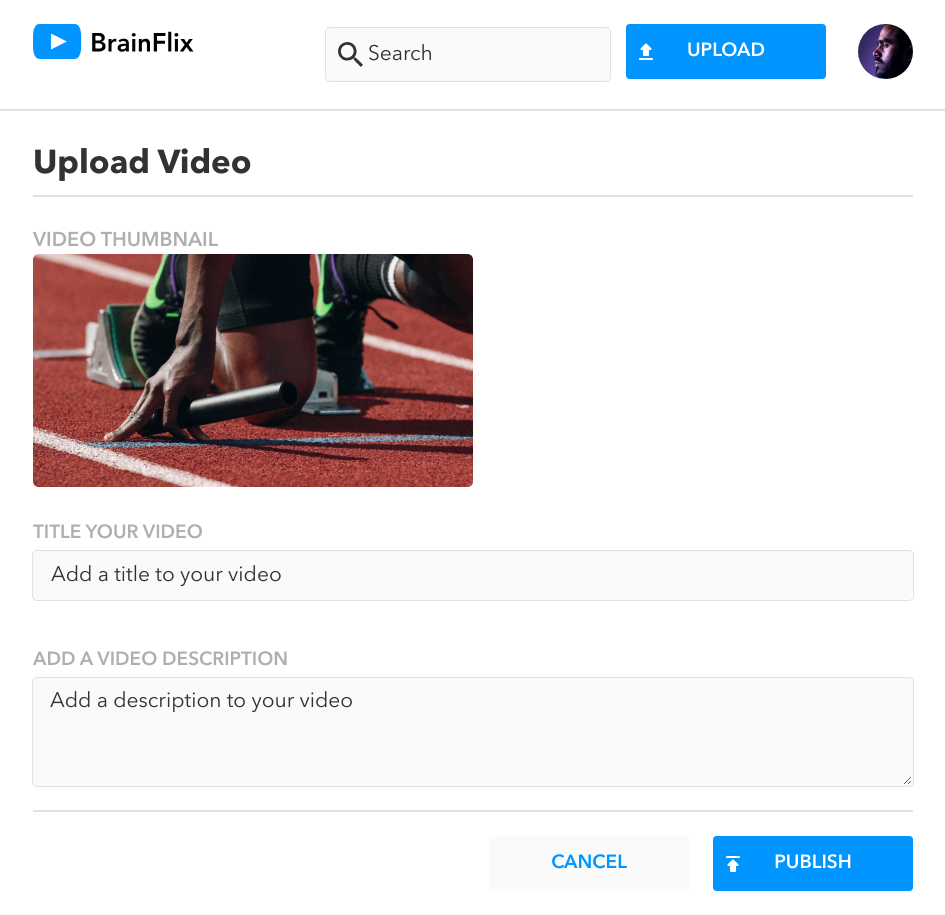
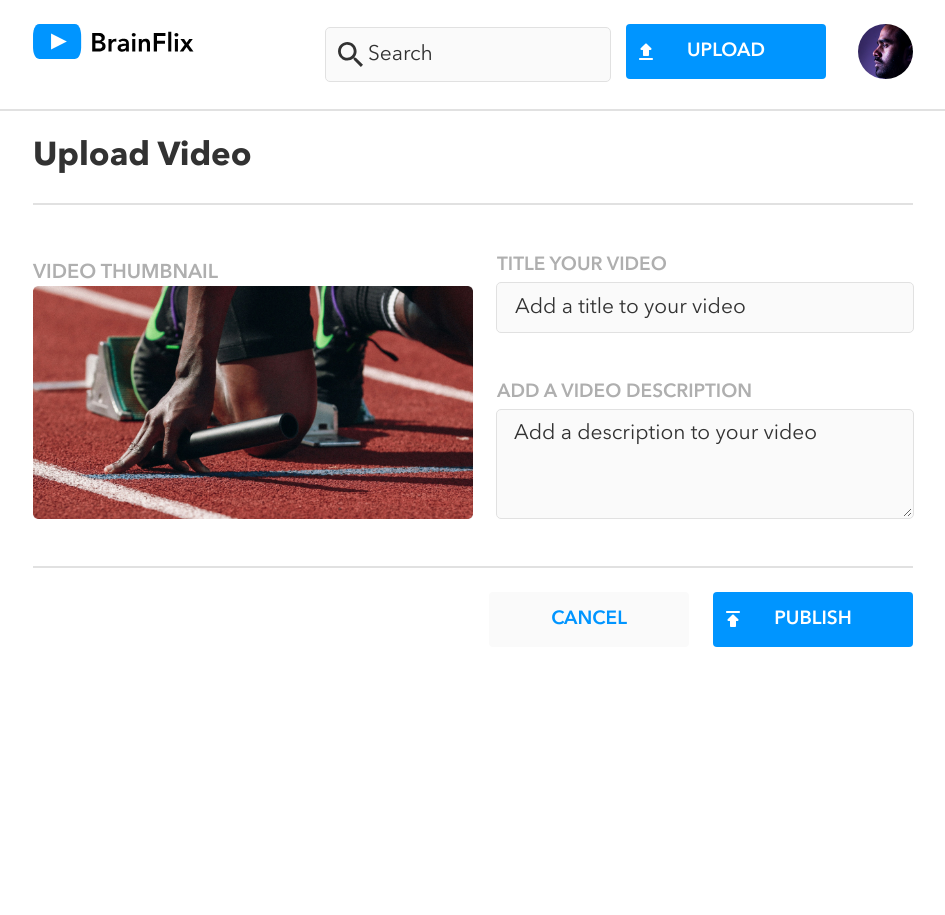
Before and after one commit to nicmart-dev/brainflix, a React (Create React App) app: page /upload in a window 1280 px wide. Shown: the whole page, without its empty margins (167-1112 px from the left). After the commit the page ends 800 px from the top, so only its background shows below. Built offline with nearby package versions, Linux system fonts and the light colour scheme.

Commit message:
style upload page on desktop

```diff
--- a/src/components/Form/Form.jsx
+++ b/src/components/Form/Form.jsx
@@ -12,7 +12,7 @@ function Form({ cta }) {
           placeholder="Add a title to your video"
         ></input>
       </div>
-      <div className="form__label-field-container form__label-field-container--upload">
+      <div className="form__label-field-container">
         <label htmlFor={`${cta}-textarea`}>Add a video description</label>
         <textarea
           id={`${cta}-textarea`}
@@ -20,14 +20,6 @@ function Form({ cta }) {
           placeholder="Add a description to your video"
         ></textarea>
       </div>
-      <div className="form__cta-btn-nav">
-        <div className="form__cta-btn-container">
-          <Btn label={cta} />
-        </div>
-        <div className="form__cta-btn-container">
-          <Btn label="cancel" />
-        </div>
-      </div>
     </form>
   );
 }
--- a/src/components/Form/Form.scss
+++ b/src/components/Form/Form.scss
@@ -14,11 +14,6 @@
       width: 100%;
     }
   }
-  &__label-field-container--upload {
-    @include tablet {
-      @include line-divider;
-    }
-  }
 
   &__label-field-container--comment {
     @include desktop {
@@ -27,24 +22,6 @@
   }
 
   &__textarea--comment {
-  }
-
-  &__cta-btn-nav {
-    @include tablet {
-      display: flex;
-      justify-content: flex-end;
-      gap: $padding-between-components-tablet;
-    }
-  }
-
-  &__cta-btn-container {
-    @include spacing-between-components(topbottom);
-  }
-  //reorder publish button to appear after cancel on tablet
-  &__cta-btn-container:nth-of-type(1) {
-    @include tablet {
-      order: 1;
-    }
   }
 }
 
--- a/src/pages/UploadPage/UploadPage.jsx
+++ b/src/pages/UploadPage/UploadPage.jsx
@@ -1,14 +1,27 @@
 import "./UploadPage.scss";
 import uploadVideoPreview from "../../assets/images/Upload-video-preview.jpg";
 import Form from "../../components/Form/Form";
+import Btn from "../../components/Btn";
 
 function UploadPage() {
   return (
     <main className="upload-page">
       <h1 className="upload-page__title">Upload Video</h1>
-      <h2 className="upload-page__subtitle">Video Thumbnail</h2>
-      <img src={uploadVideoPreview} alt="" className="upload-page__img" />
-      <Form cta="publish" />
+      <div className="upload-page__container">
+        <div>
+          <h2 className="upload-page__subtitle">Video Thumbnail</h2>
+          <img src={uploadVideoPreview} alt="" className="upload-page__img" />
+        </div>
+        <Form cta="publish" />
+      </div>
+      <div className="upload-page__cta-btn-nav">
+        <div className="upload-page__cta-btn-container">
+          <Btn label="publish" />
+        </div>
+        <div className="upload-page__cta-btn-container">
+          <Btn label="cancel" />
+        </div>
+      </div>
     </main>
   );
 }
--- a/src/pages/UploadPage/UploadPage.scss
+++ b/src/pages/UploadPage/UploadPage.scss
@@ -7,6 +7,17 @@
   &__title {
     @include tablet {
       @include line-divider;
+      @include spacing-between-components(topbottom);
+    }
+  }
+  &__container {
+    @include tablet {
+      @include line-divider;
+      @include spacing-between-components(topbottom);
+    }
+    @include desktop {
+      display: flex;
+      gap: $padding-between-components-tablet;
     }
   }
   &__subtitle {
@@ -17,5 +28,25 @@
     @include tablet {
       width: 50%;
     }
+    @include desktop {
+      width: 27.5rem;
+    }
+  }
+  &__cta-btn-nav {
+    @include tablet {
+      display: flex;
+      justify-content: flex-end;
+      gap: $padding-between-components-tablet;
+    }
+  }
+
+  &__cta-btn-container {
+    @include spacing-between-components(topbottom);
+  }
+  //reorder publish button to appear after cancel on tablet
+  &__cta-btn-container:nth-of-type(1) {
+    @include tablet {
+      order: 1;
+    }
   }
 }
```
